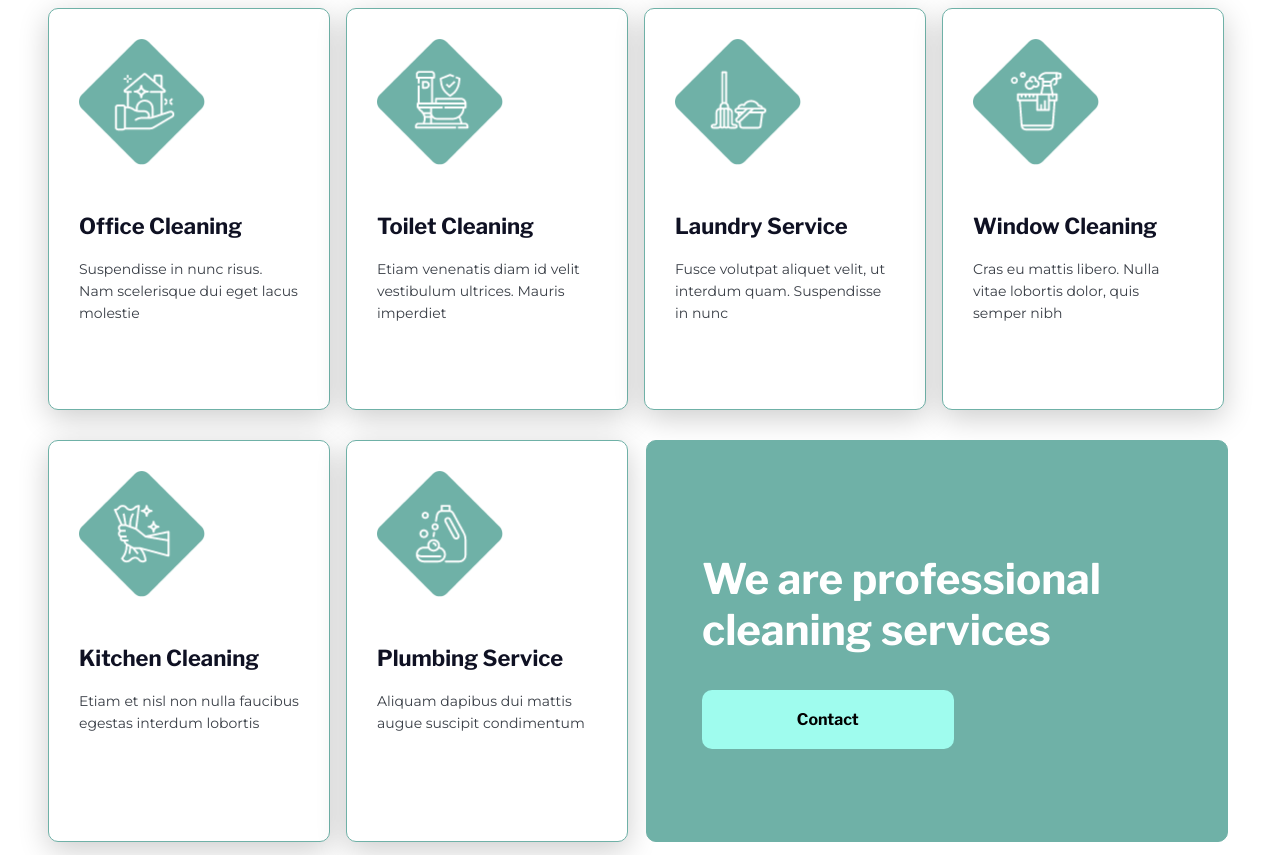
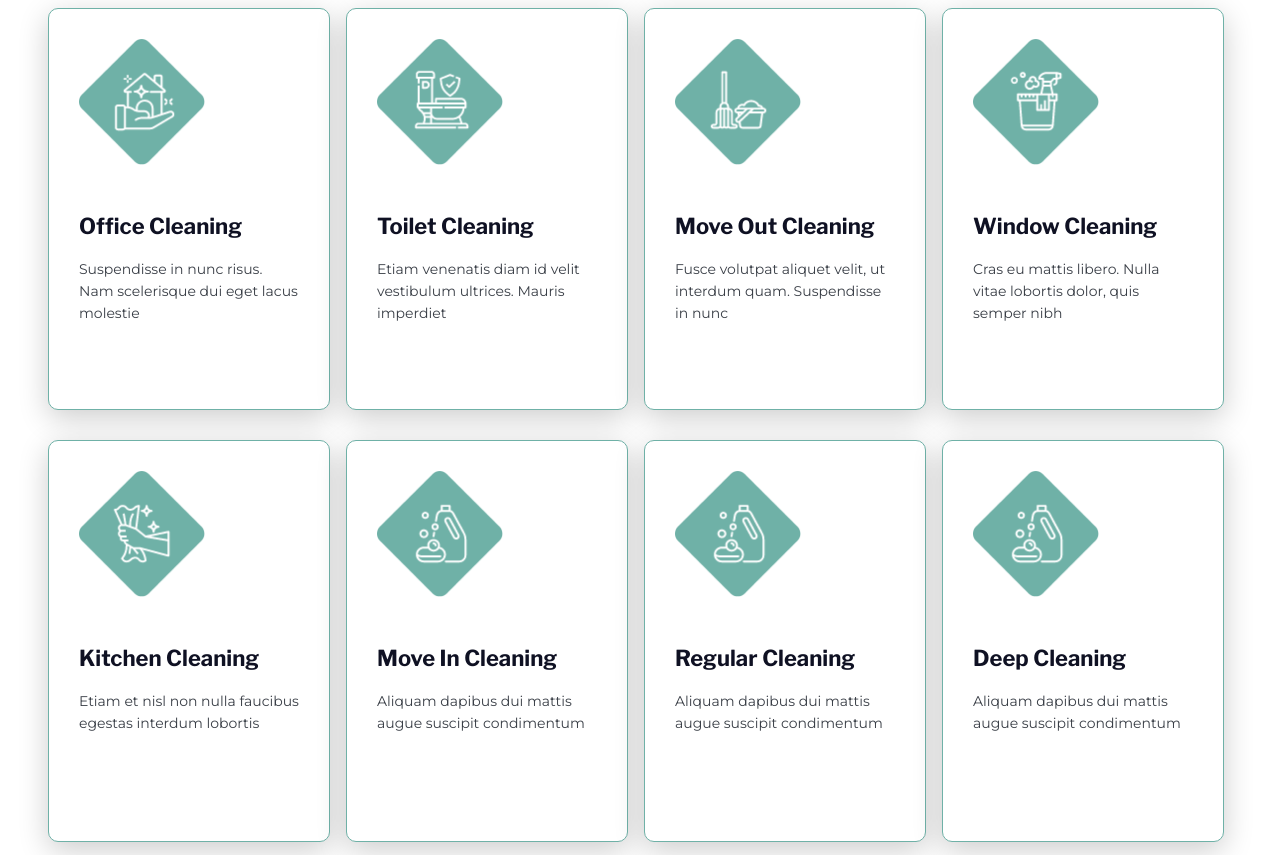
Before and after one commit to fjordtech/schnabl-cleaning, a plain HTML site: page index.html in a window 1280 px wide. Shown: the part 983-1838 px from the top of the page. Drawn offline with nearby package versions, Linux system fonts and the light colour scheme.

Commit message:
changing services and modifying size of div

```diff
--- a/css/style.css
+++ b/css/style.css
@@ -172,6 +172,7 @@ header a{
 
 .content{
 	padding: 20px 0px 0px;
+	flex-wrap: wrap;
 }
 .content > img{
 	width: 126px;
@@ -252,16 +253,15 @@ header a{
 	background-color: #6FB1A7;
     border: 1px solid #6FB1A7;
     border-radius: 10px;
-    height: 340px;
-    width: 520px;
-	margin: 0px 0px 0px 10px;
+    height: 240px;
+    width: 100%;
+	margin-top: 10px;
 }
 .lastb > div{
 	display: flex;
     flex-direction: column;
     padding: 0px 25px;
-    margin: 40px 0px;
-    align-items: flex-start;
+    align-items: center;
 }
 .lastb h3{
 	color: #ffffff;
--- a/index.html
+++ b/index.html
@@ -7,14 +7,18 @@
 	<meta name="viewport" content="width=device-width, initial-scale=1, maximum-scale=1">
 	<link rel="stylesheet" href="css/style.css" />
 
-	<link href="https://fonts.googleapis.com/css2?family=Libre+Franklin:wght@100;400;700;900&display=swap" rel="stylesheet">
+	<link href="https://fonts.googleapis.com/css2?family=Libre+Franklin:wght@100;400;700;900&display=swap"
+		rel="stylesheet">
 	<link href="https://fonts.googleapis.com/css2?family=Montserrat:wght@400;500&display=swap" rel="stylesheet">
 
 	<meta name="identifier-url" content="https://schnablcleaning.com/" />
 	<meta name="title" content="Home | Schnabl Cleaning" />
-	<meta name="description" content="Schnabl Cleaning Services - Cleaning with Excellence - Cleaning Services provided to the great Columbia area since 2001 - Our mission is to always provide the best and most reliable, consistent and trustworthy cleaning services to private households, commercial and construction sites. - We are happy to help you have extra free time to enjoy your life, family, and home without the worries and hassle of cleaning." />
-	<meta name="abstract" content="Schnabl Cleaning Services - Cleaning with Excellence - Cleaning Services provided to the great Columbia area since 2001 - Our mission is to always provide the best and most reliable, consistent and trustworthy cleaning services to private households, commercial and construction sites. - We are happy to help you have extra free time to enjoy your life, family, and home without the worries and hassle of cleaning." />
-	<meta name="keywords" content="Schnabl Cleaning Services, Cleaning Services in columbia sc, columbia sc, columbia, house cleaning in columbia sc, personal house cleaner columbia sc, apartment cleaning service columbia sc, maids columbia sc, move out cleaning service columbia sc, commercial cleaning services columbia sc, columbia sc janitorial services, move in cleaning columbia sc, cleaning services columbia sc" />
+	<meta name="description"
+		content="Schnabl Cleaning Services - Cleaning with Excellence - Cleaning Services provided to the great Columbia area since 2001 - Our mission is to always provide the best and most reliable, consistent and trustworthy cleaning services to private households, commercial and construction sites. - We are happy to help you have extra free time to enjoy your life, family, and home without the worries and hassle of cleaning." />
+	<meta name="abstract"
+		content="Schnabl Cleaning Services - Cleaning with Excellence - Cleaning Services provided to the great Columbia area since 2001 - Our mission is to always provide the best and most reliable, consistent and trustworthy cleaning services to private households, commercial and construction sites. - We are happy to help you have extra free time to enjoy your life, family, and home without the worries and hassle of cleaning." />
+	<meta name="keywords"
+		content="Schnabl Cleaning Services, Cleaning Services in columbia sc, columbia sc, columbia, house cleaning in columbia sc, personal house cleaner columbia sc, apartment cleaning service columbia sc, maids columbia sc, move out cleaning service columbia sc, commercial cleaning services columbia sc, columbia sc janitorial services, move in cleaning columbia sc, cleaning services columbia sc" />
 	<meta name="author" content="Fernanda Schnabl" />
 	<meta http-equiv="pragma" content="no-cache" />
 	<meta name="revisit-after" content="15" />
@@ -27,21 +31,23 @@
 	<meta property="og:type" content="website">
 	<meta property="og:url" content="https://schnablcleaning.com/">
 	<meta property="og:title" content="Home | Schnabl Cleaning">
-	<meta property="og:description" content="Cleaning with Excellence - Cleaning Services provided to the great Columbia area since 2001 - Our mission is to always provide the best and most reliable, consistent and trustworthy cleaning services to private households, commercial and construction sites. - We are happy to help you have extra free time to enjoy your life, family, and home without the worries and hassle of cleaning.">
+	<meta property="og:description"
+		content="Cleaning with Excellence - Cleaning Services provided to the great Columbia area since 2001 - Our mission is to always provide the best and most reliable, consistent and trustworthy cleaning services to private households, commercial and construction sites. - We are happy to help you have extra free time to enjoy your life, family, and home without the worries and hassle of cleaning.">
 	<meta property="og:image" content="https://schnablcleaning.com/img/logo-schnablcleaning.png">
 
 	<!-- Twitter -->
 	<meta property="twitter:card" content="summary_large_image">
 	<meta property="twitter:url" content="https://schnablcleaning.com/">
 	<meta property="twitter:title" content="Home | Schnabl Cleaning">
-	<meta property="twitter:description" content="Cleaning with Excellence - Cleaning Services provided to the great Columbia area since 2001 - Our mission is to always provide the best and most reliable, consistent and trustworthy cleaning services to private households, commercial and construction sites. - We are happy to help you have extra free time to enjoy your life, family, and home without the worries and hassle of cleaning.">
+	<meta property="twitter:description"
+		content="Cleaning with Excellence - Cleaning Services provided to the great Columbia area since 2001 - Our mission is to always provide the best and most reliable, consistent and trustworthy cleaning services to private households, commercial and construction sites. - We are happy to help you have extra free time to enjoy your life, family, and home without the worries and hassle of cleaning.">
 	<meta property="twitter:image" content="https://schnablcleaning.com/img/logo-schnablcleaning.png">
 
 	<!-- Global site tag (gtag.js) - Google Analytics -->
 	<script async src="https://www.googletagmanager.com/gtag/js?id=G-HW7R5BBWRF"></script>
 	<script>
 		window.dataLayer = window.dataLayer || [];
-	function gtag(){dataLayer.push(arguments);}
+		function gtag() { dataLayer.push(arguments); }
 		gtag('js', new Date());
 
 		gtag('config', 'G-HW7R5BBWRF');
@@ -132,7 +138,9 @@
 			<div>
 				<h3><span>Best</span> Cleaning <br>Service Company</h3>
 
-				<p class="mont">In tortor ipsum, facilisis quis quam eu, posuere vulputate lorem. Suspendisse faucibus nisi vel velit commodo, vel bibendum erat blandit. Nulla sit amet neque varius imperdiet purus consequat, dapibus</p>
+				<p class="mont">In tortor ipsum, facilisis quis quam eu, posuere vulputate lorem. Suspendisse faucibus
+					nisi vel velit commodo, vel bibendum erat blandit. Nulla sit amet neque varius imperdiet purus
+					consequat, dapibus</p>
 
 				<a href="#contacts" class="button">
 					Contact
@@ -146,7 +154,8 @@
 			<div>
 				<h1>Why will you choose our services?</h1>
 
-				<p class="mont1">Vestibulum sagittis felis quis arcu elementum pellentesque. Cras eget odio vulputate, blandit dolor a, posuere libero. Nulla commodo felis a eleifend facilisis</p>
+				<p class="mont1">Vestibulum sagittis felis quis arcu elementum pellentesque. Cras eget odio vulputate,
+					blandit dolor a, posuere libero. Nulla commodo felis a eleifend facilisis</p>
 			</div>
 			<div class="box">
 				<div class="dflex content">
@@ -177,7 +186,7 @@
 					<div class="pad">
 						<div class="seg expande">
 							<img class="img-fluid img-seg" src="img/laundry.png" alt="Image 01">
-							<h2 class="title">Laundry Service</h2>
+							<h2 class="title">Move Out Cleaning</h2>
 							<p class="desc mont">Fusce volutpat aliquet velit, ut interdum quam. Suspendisse in nunc</p>
 
 							<p class="more">
@@ -215,7 +224,31 @@
 					<div class="pad">
 						<div class="seg expande">
 							<img class="img-fluid img-seg" src="img/plumbing.png" alt="Image 01">
-							<h2 class="title">Plumbing Service</h2>
+							<h2 class="title">Move In Cleaning</h2>
+							<p class="desc mont">Aliquam dapibus dui mattis augue suscipit condimentum</p>
+
+							<p class="more">
+								<a href="#" target="_blank">more &rsaquo;</a>
+							</p>
+						</div>
+					</div>
+
+					<div class="pad">
+						<div class="seg expande">
+							<img class="img-fluid img-seg" src="img/plumbing.png" alt="Image 01">
+							<h2 class="title">Regular Cleaning</h2>
+							<p class="desc mont">Aliquam dapibus dui mattis augue suscipit condimentum</p>
+
+							<p class="more">
+								<a href="#" target="_blank">more &rsaquo;</a>
+							</p>
+						</div>
+					</div>
+
+					<div class="pad">
+						<div class="seg expande">
+							<img class="img-fluid img-seg" src="img/plumbing.png" alt="Image 01">
+							<h2 class="title">Deep Cleaning</h2>
 							<p class="desc mont">Aliquam dapibus dui mattis augue suscipit condimentum</p>
 
 							<p class="more">
@@ -226,7 +259,7 @@
 
 					<div class="pad lastb">
 						<div>
-							<h3>We are professional  cleaning services</h3>
+							<h3>We are professional cleaning services</h3>
 
 							<a href="#contacts" class="button">
 								Contact
@@ -252,11 +285,13 @@
 
 			<div class="wlove">
 				<h4>We Love the Job You Hate</h4>
-				<p class="mont">Mauris ac felis at quam gravida consequat id nec enim. Praesent venenatis lorem quis est convallis, eu cursus ipsum vestibulum. Vivamus sed semper leo</p>
+				<p class="mont">Mauris ac felis at quam gravida consequat id nec enim. Praesent venenatis lorem quis est
+					convallis, eu cursus ipsum vestibulum. Vivamus sed semper leo</p>
 
 				<div>
 					<p class="mont d-flex">
-						<img class="checked" src="img/checked.png" alt="checked"> Duis rhoncus nisi augue, elementum consectetur odio
+						<img class="checked" src="img/checked.png" alt="checked"> Duis rhoncus nisi augue, elementum
+						consectetur odio
 					</p>
 
 					<p class="mont d-flex">
@@ -323,9 +358,10 @@
 		<div class="container">
 			<div>
 				<h5>Best Cleaning Service Company</h5>
-				<p class="mont">Quisque imperdiet mauris nec faucibus vestibulum. Ut vestibulum est ac hendrerit pharetra. Integer sit amet laoreet lectus</p>
+				<p class="mont">Quisque imperdiet mauris nec faucibus vestibulum. Ut vestibulum est ac hendrerit
+					pharetra. Integer sit amet laoreet lectus</p>
 
-				<a href="#contacts"  class="button">
+				<a href="#contacts" class="button">
 					Contact
 				</a>
 			</div>
@@ -394,7 +430,8 @@
 						</a>
 					</div>
 
-					<p class="mont">Aliquam id efficitur nulla. Etiam ut posuere ligula. Aenean efficitur, tellus a accumsan</p>
+					<p class="mont">Aliquam id efficitur nulla. Etiam ut posuere ligula. Aenean efficitur, tellus a
+						accumsan</p>
 				</div>
 			</div>
 		</div>
```
Lines whose indentation alone changed are shown as unchanged.
